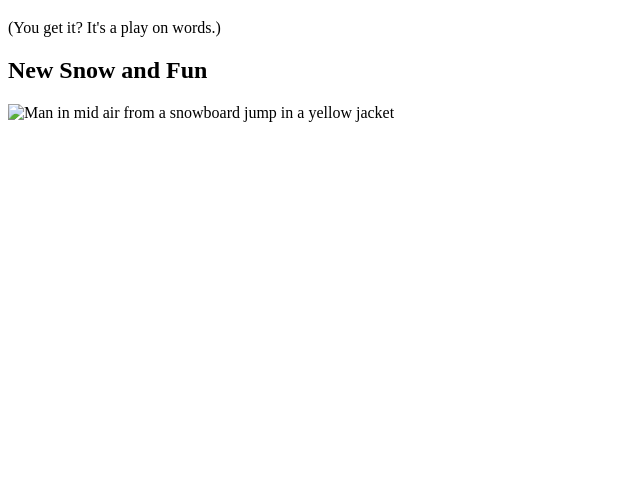
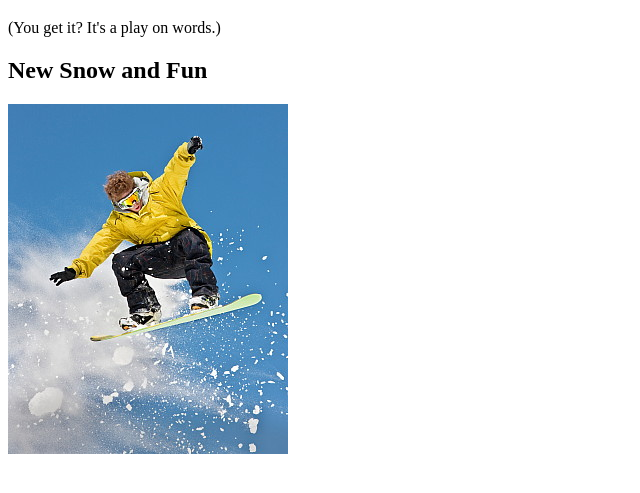
Before and after one commit to comfunk/Fa26-BCIS1300-IO1-2.2, a plain HTML site: page index.html in a window 1280 px wide. Shown: the part 61-554 px from the top of the page, without its empty margins (0-640 px from the left). Drawn offline with Linux system fonts and the light colour scheme.

Commit message:
Image bug fix index.html

```diff
--- a/index.html
+++ b/index.html
@@ -8,7 +8,7 @@
 <h1>Ski's Up</h1>
   <p>(You get it? It's a play on words.)</p>
 <h2> New Snow and Fun</h2>
-  <img src=snowboarding_1-1.jpg" alt="Man in mid air from a snowboard jump in a yellow jacket" width="280" height="350">
+  <img src="snowboarding_1-1.jpg" alt="Man in mid air from a snowboard jump in a yellow jacket" width="280" height="350">
   <!--<a href="https://www.usu.edu"> USU </a>-->
 
 </body>
```
